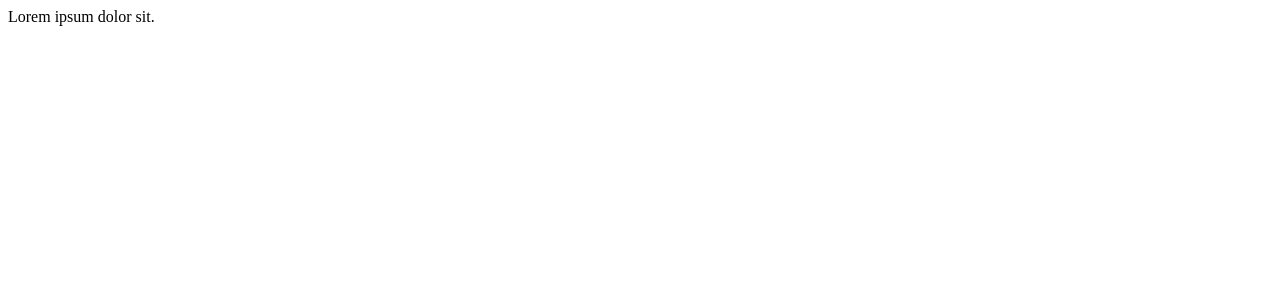
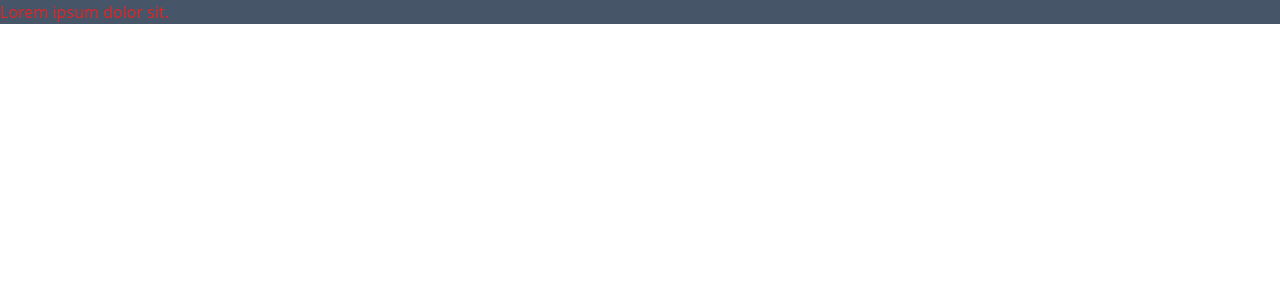
Before and after one commit to mlukasz7/GitGotchi, a Nuxt app in the folder fe/: page / in a window 1280 px wide. Shown: the top 300 px of the page. Built offline with nearby package versions, Linux system fonts and the light colour scheme.

Commit message:
feat: added Tailwind

```diff
--- a/fe/app.vue
+++ b/fe/app.vue
@@ -1,5 +1,5 @@
 <script lang="ts"></script>
 
 <template>
-  <div>Lorem ipsum dolor sit.</div>
+  <div class="bg-slate-600 text-red-600">Lorem ipsum dolor sit.</div>
 </template>
--- a/fe/nuxt.config.ts
+++ b/fe/nuxt.config.ts
@@ -1,4 +1,9 @@
 // https://nuxt.com/docs/api/configuration/nuxt-config
 export default defineNuxtConfig({
-  devtools: { enabled: true }
-})
+  devtools: { enabled: true },
+  modules: ['@nuxtjs/tailwindcss'],
+  tailwindcss: {
+    exposeConfig: true,
+    viewer: true,
+  },
+});
--- a/fe/package.json
+++ b/fe/package.json
@@ -17,6 +17,7 @@
   },
   "devDependencies": {
     "@nuxtjs/eslint-config-typescript": "^12.1.0",
+    "@nuxtjs/tailwindcss": "^6.11.4",
     "eslint": "^8.57.0"
   }
 }
```
Also changed, not shown: 1 other file (tests, documents, lock files or other folders).
